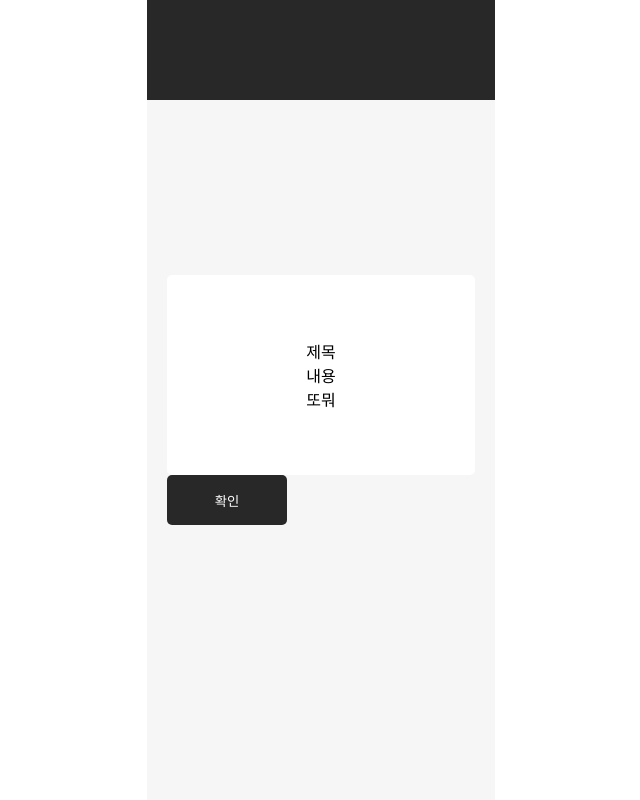
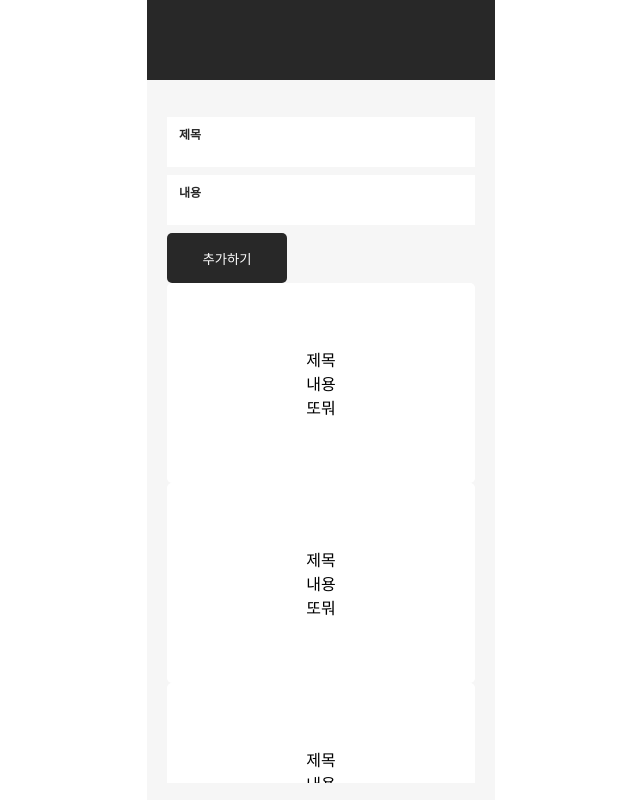
Before and after one commit to kordobby/HH99-todolist, a React (Create React App) app: page / in a window 1280 px wide. Shown: the whole page, without its empty margins (319-959 px from the left). Built offline with nearby package versions, Linux system fonts and the light colour scheme.

Commit message:
✨[FEAT] make form and flatlist

```diff
--- a/src/components/Header.jsx
+++ b/src/components/Header.jsx
@@ -9,7 +9,7 @@ export default Header;
 const HeaderWrapper = styled.div`
   background-color: ${colors.grayscale.black};
   width: 348px;
-  height: 100px;
+  height: 80px;
   position: fixed;
   top: 0;
   z-index: 1;
--- a/src/components/Layout.jsx
+++ b/src/components/Layout.jsx
@@ -14,6 +14,7 @@ export default Layout;
 
 const LayoutWrapper = styled.div`
   ${flex({ justify: "center" })};
+  overflow: hidden;
 `;
 
 const Container = styled.div`
--- /dev/null
+++ b/src/components/TodoFlatList.jsx
@@ -0,0 +1,21 @@
+import Card from "./Card";
+import styled from "styled-components";
+
+const TodoFlatList = () => {
+  const arr = [1, 2, 3, 4];
+
+  return (
+    <TodoFlatListScrollWrapper>
+      {arr.map((value, index) => {
+        return <Card key={`todo-cards-${index}`} />;
+      })}
+    </TodoFlatListScrollWrapper>
+  );
+};
+
+export default TodoFlatList;
+
+const TodoFlatListScrollWrapper = styled.div`
+  overflow-y: scroll;
+  height: 500px;
+`;
--- /dev/null
+++ b/src/components/TodoForm.jsx
@@ -0,0 +1,20 @@
+import Input from "../elements/Input";
+import Button from "../elements/Button";
+import styled from "styled-components";
+const TodoForm = () => {
+  return (
+    <TodoFormWrapper>
+      <Input label="제목" />
+      <Input label="내용" />
+      <Button>추가하기</Button>
+    </TodoFormWrapper>
+  );
+};
+
+export default TodoForm;
+
+const TodoFormWrapper = styled.div`
+  display: flex;
+  flex-direction: column;
+  gap: 8px;
+`;
--- a/src/elements/Button.jsx
+++ b/src/elements/Button.jsx
@@ -3,8 +3,8 @@ import React from "react";
 import { colors } from "../shared/styles/utilColors";
 import flex from "../shared/styles/utilFlex";
 
-const Button = ({ text = "확인" }) => {
-  return <ButtonWrapper primary>{text}</ButtonWrapper>;
+const Button = ({ children }) => {
+  return <ButtonWrapper primary>{children}</ButtonWrapper>;
 };
 
 export default Button;
--- /dev/null
+++ b/src/elements/Input.jsx
@@ -0,0 +1,43 @@
+import styled from "styled-components";
+import flex from "../shared/styles/utilFlex";
+import { colors } from "../shared/styles/utilColors";
+const Input = ({ label, onChangeHandler }) => {
+  return (
+    <InputWrapper>
+      {label && <InputLabel>{label}</InputLabel>}
+      <InnerContainer>
+        <input onChange={onChangeHandler}></input>
+      </InnerContainer>
+    </InputWrapper>
+  );
+};
+
+export default Input;
+
+const InputWrapper = styled.div`
+  /* border: 1px solid red; */
+  height: 100%;
+  position: relative;
+`;
+
+const InputLabel = styled.div`
+  color: ${colors.grayscale.black};
+  position: absolute;
+  top: 8px;
+  left: 12px;
+  font-size: 12px;
+  font-weight: 700;
+`;
+
+const InnerContainer = styled.div`
+  height: 30px;
+  background-color: ${colors.grayscale.white};
+  ${flex({ justify: "center" })};
+  padding: 10px 50px;
+  input {
+    width: 100%;
+    height: 100%;
+    outline: none;
+    border: none;
+  }
+`;
--- a/src/elements/common.styles.js
+++ b/src/elements/common.styles.js
@@ -2,5 +2,7 @@ import styled from "styled-components";
 
 export const InnerWrapper = styled.div`
   width: 100%;
-  padding: 20px;
+  margin-top: 80px;
+  padding: 80px 20px 60px 20px;
+  box-sizing: border-box;
 `;
--- a/src/pages/Todo.jsx
+++ b/src/pages/Todo.jsx
@@ -1,13 +1,19 @@
-import React from "react";
+import React, { useState } from "react";
 import Card from "../components/Card";
+import TodoFlatList from "../components/TodoFlatList";
+import TodoForm from "../components/TodoForm";
 import Button from "../elements/Button";
+import Input from "../elements/Input";
 
 const Todo = () => {
   return (
-    <div>
+    <>
+      <TodoForm />
+      <TodoFlatList />
+      {/* <Input onChangeHandler={onChangeHandler} />
       <Card />
-      <Button />
-    </div>
+      <Button>추가하기</Button> */}
+    </>
   );
 };
 
--- a/src/shared/styles/utilFlex.js
+++ b/src/shared/styles/utilFlex.js
@@ -4,11 +4,13 @@ export default function flex({
   justify = 'center"',
   align = "center",
   direction = "row",
+  gap = "0",
 }) {
   return css`
     display: flex;
     justify-content: ${justify};
     align-items: ${align};
     flex-direction: ${direction};
+    gap: ${gap};
   `;
 }
```
